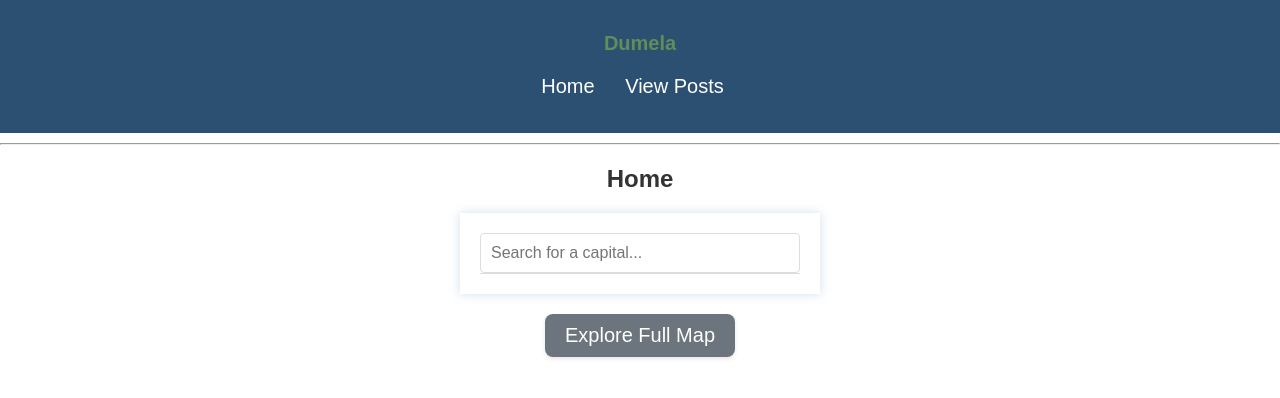
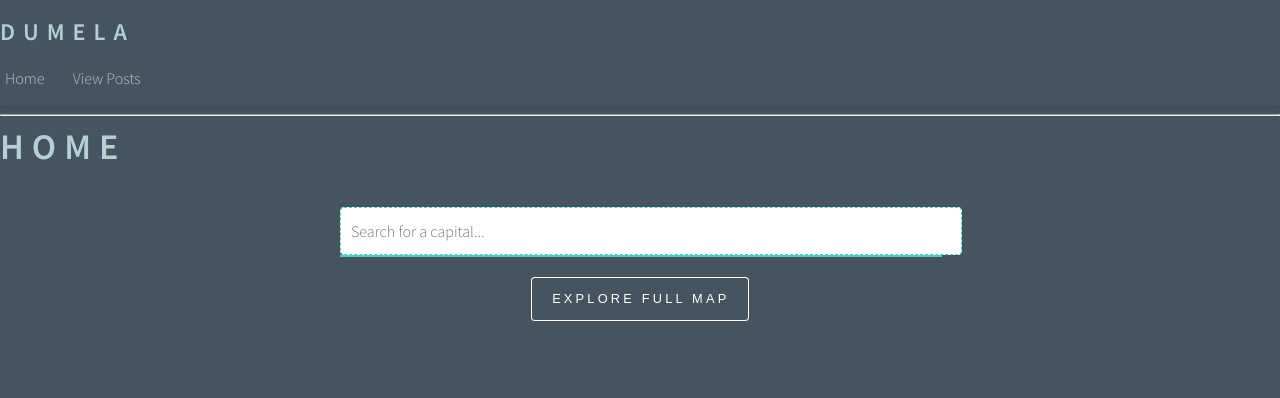
Before and after one commit to stmoks/hello, a Flask app: template flask/app/templates/pages/index.html in a window 1280 px wide. Shown: the top 398 px of the page. Run offline with Flask 3, Linux system fonts and the light colour scheme; the template is opened without the code that fills it, so the values that code supplies are empty; some libraries are stand-ins or nearby versions.

Commit message:
improve styling, show all data in main table

```diff
--- a/flask/app/static/css/base.css
+++ b/flask/app/static/css/base.css
@@ -1,71 +1,52 @@
-* {
-  box-sizing: border-box;
+@import url(fontawesome-all.min.css);
+@import url("https://fonts.googleapis.com/css?family=Source+Sans+Pro:300italic,600italic,300,600");
+
+
+html, body, div, span, applet, object,
+iframe, h1, h2, h3, h4, h5, h6, p, blockquote,
+pre, a, abbr, acronym, address, big, cite,
+code, del, dfn, em, img, ins, kbd, q, s, samp,
+small, strike, strong, sub, sup, tt, var, b,
+u, i, center, dl, dt, dd, ol, ul, li, fieldset,
+form, label, legend, table, caption, tbody,
+tfoot, thead, tr, th, td, article, aside,
+canvas, details, embed, figure, figcaption,
+footer, header, hgroup, menu, nav, output, ruby,
+section, summary, time, mark, audio, video {
+	margin: 0;
+	padding: 0;
+	border: 0;
+	font-size: 100%;
+	font: inherit;
+	vertical-align: baseline;}
+
+article, aside, details, figcaption, figure,
+footer, header, hgroup, menu, nav, section {
+	display: block;}
+
+  article {
+    text-align: center;
+    min-width: 200px;
+    padding: 20px;
+    margin-bottom: 20px;
+    margin-left: 20px;
+    margin-right: 20px;
+    box-shadow: 0 2px 4px rgba(0, 0, 0, 0.1);
+    vertical-align: top;
+    background-color: #2d3436;
   }
 
-body {
-  font-family: sans-serif;
-  font-size: 20px;
-  margin: 0 auto;
+  aside {
+    color: #95a5a6;
     text-align: center;
   }
 
-a,
-a:visited {
-  color: #f700ff;
-}
-
-a:hover {
-  color: #0056b3;
-}
-
-.navbar a:hover {
-  color: #0056b3;
-}
-
-nav ul {
-  list-style-type: none;
-  padding: 0;
-}
-
-nav ul li {
-  display: inline;
-  margin: 0 5px;
-}
-
-/* Resetting default margin and padding */
-/* body,
-h1,
-h2,
-h3,
-p,
-ul,
-li {
-  margin: 0;
-  padding: 0;
-} */
-
-h1 {
-  font-size: 24px;
-  color: #333;
-  margin-bottom: 20px;
-}
-
-h2 {
-  font-size: 20px;
-  color: #618d58;
-  margin-bottom: 15px;
-}
-
-p {
-  color: #666;
-  margin-bottom: 15px;
-}
 
 /* Styling navigation menu */
 .navbar {
-  background-color: #2c5072;
-  color: #fff;
+  color: #ecf0f1;
   padding: 15px 0;
+  box-shadow: 0 2px 4px rgba(0, 0, 0, 0.1);
 }
 
 .navbar ul {
@@ -79,114 +60,167 @@ p {
 
 .navbar a {
   text-decoration: none;
-  color: #fff;
+  color: #bdc3c7;
 }
 
-/* Styling main content area */
-.main-content {
-  margin-top: 20px;
-
+.navbar a:hover {
+  color: #ecf0f1;
 }
 
-/* Styling footer */
-.footer {
-  background-color: #4682b4;
-  color: #fff;
-  padding: 20px 0;
-  text-align: center;
+nav ul {
+  list-style-type: none;
+  padding: 0;
 }
 
-/* ... */
+nav ul li {
+  display: inline;
+  margin: 0 5px;
+}
 
-article,
-form {
-  text-align: center;
-  min-width: 200px;
-  padding: 20px;
-  margin-bottom: 20px;
-  margin-left: 20px;
-  margin-right: 20px;
-  box-shadow: 0px 0px 10px #c1d9e3c7;
-  vertical-align: top;
+ol, ul {
+	list-style: none;
+}
 
+
+	html {
+		box-sizing: border-box;
 	}
 
 
 
-aside {
-  color: #ccc;
-  text-align: center;
+	body {
+		background: #45545f;
 	}
 
-form {
-  display: flex;
-  flex-direction: column;
-  margin-top: 20px;
+
+
+
+		@media screen and (max-width: 736px) {
+
+			html {
+				font-size: 11pt;
 			}
-
-.form-group {
-  margin-bottom: 20px;
-}
-
-.form-control {
-  width: 100%;
-  padding: 10px;
-  border: 1px solid #ccc;
-  font-size: 1em;
-}
-
-.form-dropdown {
-  margin: auto;
-  width: 80%;
-  border: 0.5px solid green;
-  padding: 10px;
 
 		}
 
-div form {
-  text-align: center;
+		@media screen and (max-width: 360px) {
+
+			html {
+				font-size: 10pt;
 			}
 
-.submit-btn {
-  background-color: #007bff;
-  color: #fff;
-  border: none;
-  border-radius: 4px;
-  padding: 10px 20px;
-  cursor: pointer;
-  font-size: 1em;
 		}
 
-.submit-btn:hover {
-  background-color: #0056b3;
+	body, input, select, textarea {
+		color: #798b9c;
+		font-family: "Source Sans Pro", sans-serif;
+		font-weight: 300;
+		font-size: 1rem;
+		line-height: 1.65;
 	}
 
-.message {
-  font-size: 2.5em;
-  font-family: serif;
-  margin: 0;
-  padding: 0;
+		a:hover {
+			border-bottom-color: transparent;
 		}
 
-select {
-  font-size: 0.9rem;
-  padding: 2px 5px;
+
+	h1, h2, h3, h4, h5, h6 {
+		color: #b5d0d4;
+		font-weight: 600;
+		line-height: 1.5;
+		margin: 0 0 1rem 0;
+		text-transform: uppercase;
+		letter-spacing: 0.2rem;
 	}
 
-.colorful-button {
-  background-color: #6c757d; /* Sleek gray background */
-  color: #fff; /* White text */
-  border: none;
-  border-radius: 8px; /* Slightly rounded corners */
-  padding: 10px 20px;
-  cursor: pointer;
-  font-size: 1em;
-  font-family: 'Arial', sans-serif; /* Reserved font */
-  box-shadow: 0 2px 4px rgba(0, 0, 0, 0.1); /* Subtle shadow */
-  transition: background-color 0.3s ease, transform 0.3s ease; /* Smooth transitions */
+		h1 a, h2 a, h3 a, h4 a, h5 a, h6 a {
+			color: inherit;
+			text-decoration: none;
 		}
 
-.colorful-button:hover {
-  background-color: #5a6268; /* Darker gray on hover */
-  transform: scale(1.02); /* Slightly larger on hover */
+
+	h1 {
+		font-size: 2.25rem;
+		line-height: 1.3;
+		letter-spacing: 0.5rem;
 	}
+
+	h2 {
+		font-size: 1.5rem;
+		line-height: 1.4;
+		letter-spacing: 0.5rem;
+	}
+
+	h3 {
+		font-size: 1rem;
+	}
+
+	h4 {
+		font-size: 0.8rem;
+	}
+
+	h5 {
+		font-size: 0.7rem;
+	}
+
+	h6 {
+		font-size: 0.6rem;
+	}
+
+/* Button */
+
+
+	button,
+	.button {
+		-moz-appearance: none;
+		-webkit-appearance: none;
+		-ms-appearance: none;
+		appearance: none;
+		-moz-transition: background-color 0.2s ease-in-out, color 0.2s ease-in-out;
+		-webkit-transition: background-color 0.2s ease-in-out, color 0.2s ease-in-out;
+		-ms-transition: background-color 0.2s ease-in-out, color 0.2s ease-in-out;
+		transition: background-color 0.2s ease-in-out, color 0.2s ease-in-out;
+		background-color: transparent;
+		border-radius: 4px;
+		border: 0;
+		box-shadow: inset 0 0 0 1px #ffffff;
+		color: #ffffff !important;
+		cursor: pointer;
+		display: inline-block;
+		font-size: 0.8rem;
+		font-weight: 300;
+		height: 2.75rem;
+		letter-spacing: 0.2rem;
+		line-height: 2.75rem;
+		outline: 0;
+		padding: 0 1.25rem 0 1.35rem;
+		text-align: center;
+		text-decoration: none;
+		text-transform: uppercase;
+		white-space: nowrap;
+	}
+
+		input[type="submit"]:hover,
+		input[type="reset"]:hover,
+		input[type="button"]:hover,
+		button:hover,
+		.button:hover {
+			background-color: rgba(255, 255, 255, 0.075);
+		}
+
+		input[type="submit"]:active,
+		input[type="reset"]:active,
+		input[type="button"]:active,
+		button:active,
+		.button:active {
+			background-color: rgba(255, 255, 255, 0.175);
+		}
+
+
+		input[type="submit"].fit,
+		input[type="reset"].fit,
+		input[type="button"].fit,
+		button.fit,
+		.button.fit {
+			width: 100%;
+		}
--- a/flask/app/static/css/maps.css
+++ b/flask/app/static/css/maps.css
@@ -6,37 +6,81 @@
         width: 100%;
         padding: 10px;
         font-size: 16px;
-        border: 1px solid #ddd;
+        border: 1px dashed #4ecdc4;
         border-radius: 4px;
+        color: #e0e0e0;
     }
     #capital-suggestions {
         list-style-type: none;
         padding: 0;
         margin: 0;
-        border: 1px solid #ddd;
         border-top: none;
         max-height: 200px;
         overflow-y: auto;
+        width: 100%;
+        max-height: 200px;
+        background-color: #2d3436;
+        border: 1px solid #4ecdc4;
     }
     #capital-suggestions li {
         padding: 10px;
         cursor: pointer;
     }
     #capital-suggestions li:hover, #capital-suggestions li.selected {
-        background-color: #f0f0f0;
+        background-color: #34495e;;
     }
+
+
+    #map {
+        margin-top: 20px;
+    }
+
+
+    #search-container {
+        display: flex;
+        flex-direction: column;
+        align-items: center;
+        width: 100%;
+        max-width: 1200px;
+        margin: 0 auto;
+        padding: 20px;
+    }
+
+    #capitalForm {
+        width: 100%;
+        max-width: 600px;
+        margin-bottom: 20px;
+    }
+
+
+    #country_info {
+        width: 100%;
+        margin-bottom: 20px;
+    }
+
+
+    #country_table td {
+        padding: 10px;
+        border: 1px solid #4ecdc4;
+    }
+
     #country_table {
         width: 100%;
         border-collapse: collapse;
         margin-top: 20px;
     }
-    #country_table td, #country_table th {
-        border: 1px solid #ddd;
-        padding: 8px;
-    }
+
+
     #country_table tr:nth-child(even) {
         background-color: #f2f2f2;
     }
     #map {
-        margin-top: 20px;
+        width: 100%;
+        height: 500px;
+        margin-bottom: 20px;
     }
+
+    #map_button {
+        width: 100%;
+        text-align: center;
+    }
--- a/flask/app/templates/maps/map.html
+++ b/flask/app/templates/maps/map.html
@@ -1,9 +1,6 @@
 {% extends "base.html" %}
 
 {% block header %}
-<h1>{% block title %}Map{% endblock title %}</h1>
 {% endblock header %} {% block content %}
-<h1>World Map</h1>
-<div id='map_id' style="width: 1000px; height: 1000px;">{{ map_html | safe}}</div>
-
+<div id='map_id' style="width: 100%; height: 100%;">{{ map_html | safe}}</div>
 {% endblock content %}
--- a/flask/app/templates/pages/index.html
+++ b/flask/app/templates/pages/index.html
@@ -5,6 +5,7 @@
 {% endblock header %}
 
 {% block styles %}
+<link rel="stylesheet" href="{{ url_for('static', filename='css/base.css') }}">
 <link rel="stylesheet" href="{{ url_for('static', filename='css/maps.css') }}">
 {% endblock styles %}
 
@@ -22,19 +23,15 @@
         </table>
     </div>
 
-    <div id="map" style="width: 100%; height: 400px; display: none;"></div>
+    <div id="map" style="display: none;"></div>
 
     <div id='map_button'>
-        <button class="colorful-button" onclick="window.location.href='/explore_map'">Explore Full Map</button>
+        <button  onclick="window.location.href='/explore_map'">Explore Full Map</button>
     </div>
 </div>
 
-
 {% block scripts %}
-<script src="https://cdnjs.cloudflare.com/ajax/libs/leaflet/1.7.1/leaflet.js"></script>
-<link rel="stylesheet" href="https://cdnjs.cloudflare.com/ajax/libs/leaflet/1.7.1/leaflet.css" />
-{% endblock scripts %}
-
+<script src="https://unpkg.com/leaflet@1.7.1/dist/leaflet.js"></script>
 <script>
     const capitalSearch = document.getElementById('capital-search');
     const capitalSuggestions = document.getElementById('capital-suggestions');
@@ -141,4 +138,6 @@
 
     const capitals = JSON.parse('{{ capitals | tojson | safe }}');
 </script>
+{% endblock scripts %}
+
 {% endblock content %}
--- a/flask/app/views/maps.py
+++ b/flask/app/views/maps.py
@@ -11,15 +11,11 @@ def explore_map():
     db_uri = get_db_uri()
 
     # map base
-    map = folium.Map(location=[39.949610, -75.150282], zoom_start=16)
+    map = folium.Map(location=[39.949610, -75.150282], zoom_start=5)
     folium.Marker(
         [39.949610, -75.150282], popup='Liberty Bell', tooltip='Liberty Bell'
     ).add_to(map)
 
-    country_info = pl.read_database_uri('SELECT * FROM reference.country_info', db_uri)
-
-    country_info.with_columns(pl.col('coords_city_sdc').map_elements(lambda x: folium.CircleMarker(location=x.split(',')[0:2], radius=2, fill=True, popup=country_info.filter(pl.col('city') == x.split(',')[2]).select(pl.col(['country', 'city']))._repr_html_()).add_to(map)))
-
     map_html = map._repr_html_()
 
     return render_template('maps/map.html',map_html=map_html)
--- a/flask/app/views/pages.py
+++ b/flask/app/views/pages.py
@@ -7,7 +7,7 @@ bp = Blueprint('pages', __name__)
 @bp.route('/', methods=['GET'])
 def home():
     db_uri = get_db_uri()
-    country_info = pl.read_database_uri('SELECT * FROM reference.country_info', db_uri)
+    country_info = pl.read_database_uri('SELECT city FROM reference.country_info', db_uri)
     capitals = country_info.select(pl.col('city').sort()).to_series().to_list()
     return render_template('pages/index.html', capitals=capitals)
 
@@ -19,7 +19,7 @@ def submit_capital():
     if request.method == 'POST':
         city = request.form.get('capital')
         try:
-            country_data = country_info.filter(pl.col('city') == city).select(['country', 'city', 'longitude_sdc', 'latitude_sdc']).to_dict(as_series=False)
+            country_data = country_info.filter(pl.col('city') == city).select(pl.all().exclude(['coords_city_sdc','flag'])).to_dict(as_series=False)
             if country_data:
                 # Convert to regular Python types for JSON serialization
                 result = {k: v[0] for k, v in country_data.items()}
```
Lines whose indentation alone changed are shown as unchanged.
